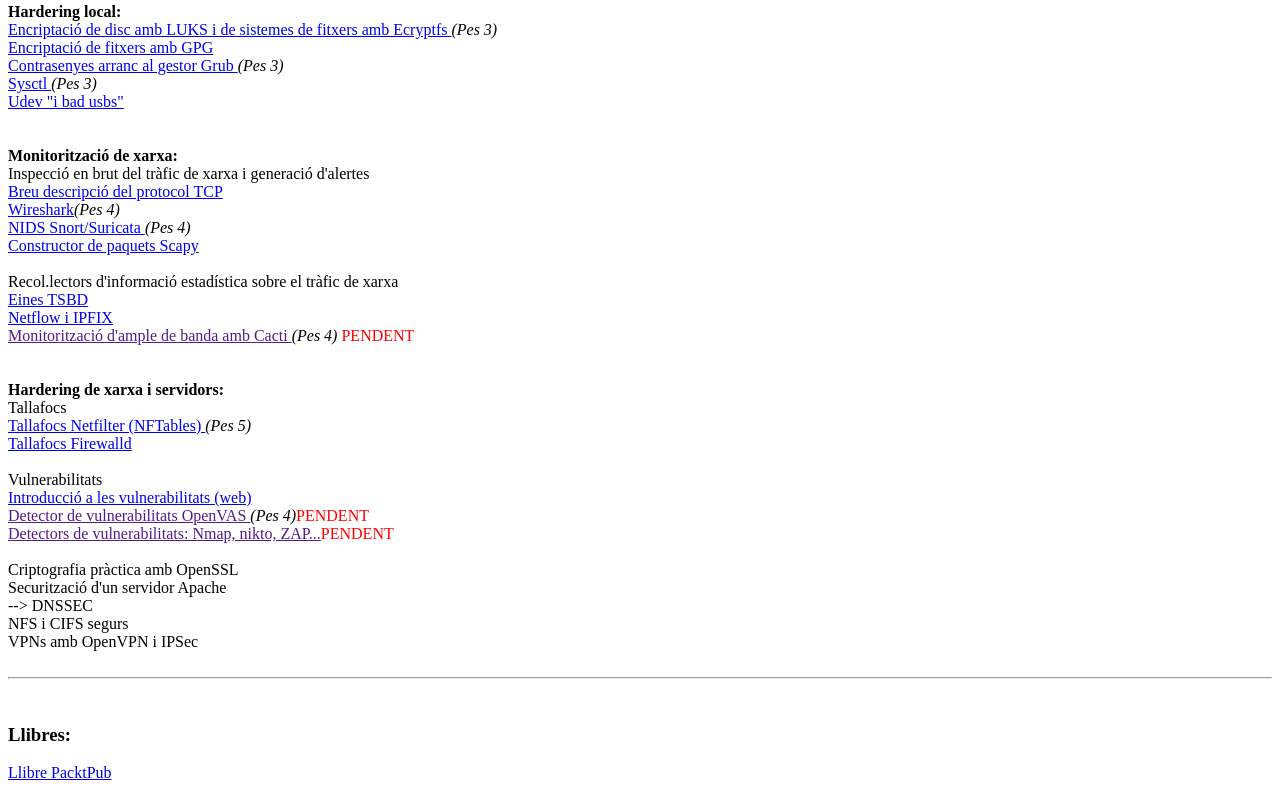
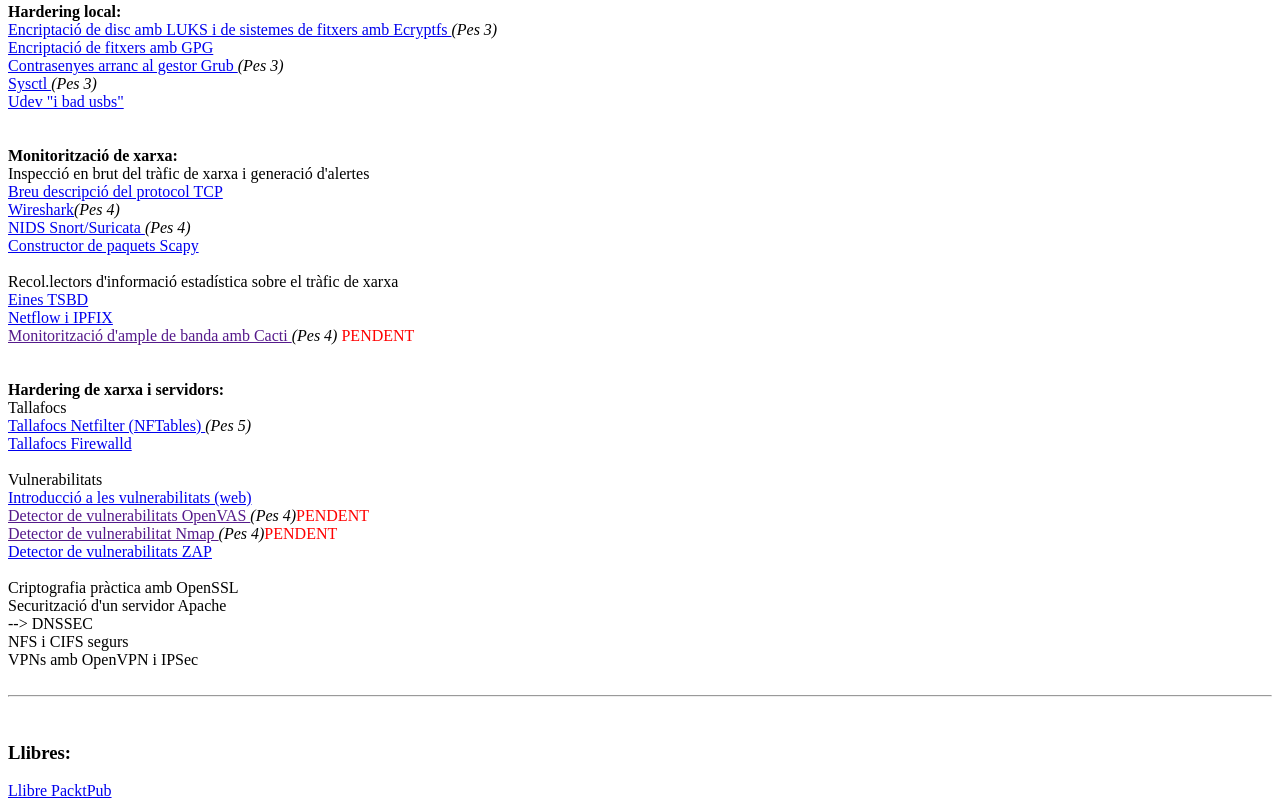
Before and after one commit to q2dg/LPIC3-303, a plain HTML site: page index.html in a window 1280 px wide. Shown: the part 1519-2327 px from the top of the page. Drawn offline with Linux system fonts and the light colour scheme.

Commit message:
Update index.html

```diff
--- a/index.html
+++ b/index.html
@@ -107,8 +107,9 @@ Tallafocs<br>
 Vulnerabilitats<br>
 <a href="IntroVulnerabilitats.pdf">Introducció a les vulnerabilitats (web)</a><br>
 <a href="">Detector de vulnerabilitats OpenVAS </a><i>(Pes 4)</i><span style="color:red;">PENDENT</span><br>
-<a href="">Detectors de vulnerabilitats: Nmap, nikto, ZAP...</a><span style="color:red;">PENDENT</span><br><br>
-<!--Explotadors d'altres vulnerabilitats: Yersinia, DDoS...Hydra/Medusa/Ncrack-->
+<a href="">Detector de vulnerabilitat Nmap </a><i>(Pes 4)</i><span style="color:red;">PENDENT</span><br>
+<a href="ZAP.pdf">Detector de vulnerabilitats ZAP </a><br><br>
+<!--Explotadors d'altres vulnerabilitats: Yersinia, DDoS...Hydra/Medusa/Ncrack...Nikto-->
 
 Criptografia pràctica amb OpenSSL<br>
 <!--
```
